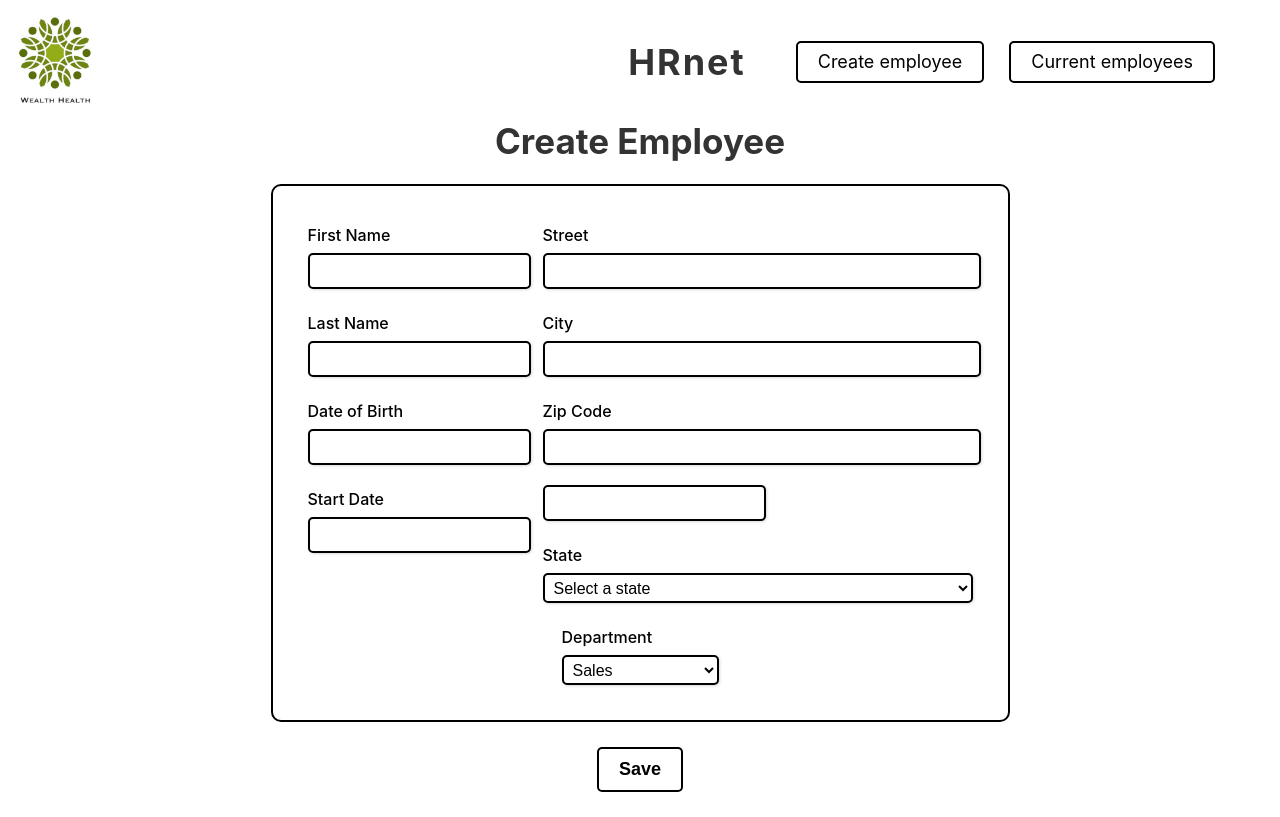
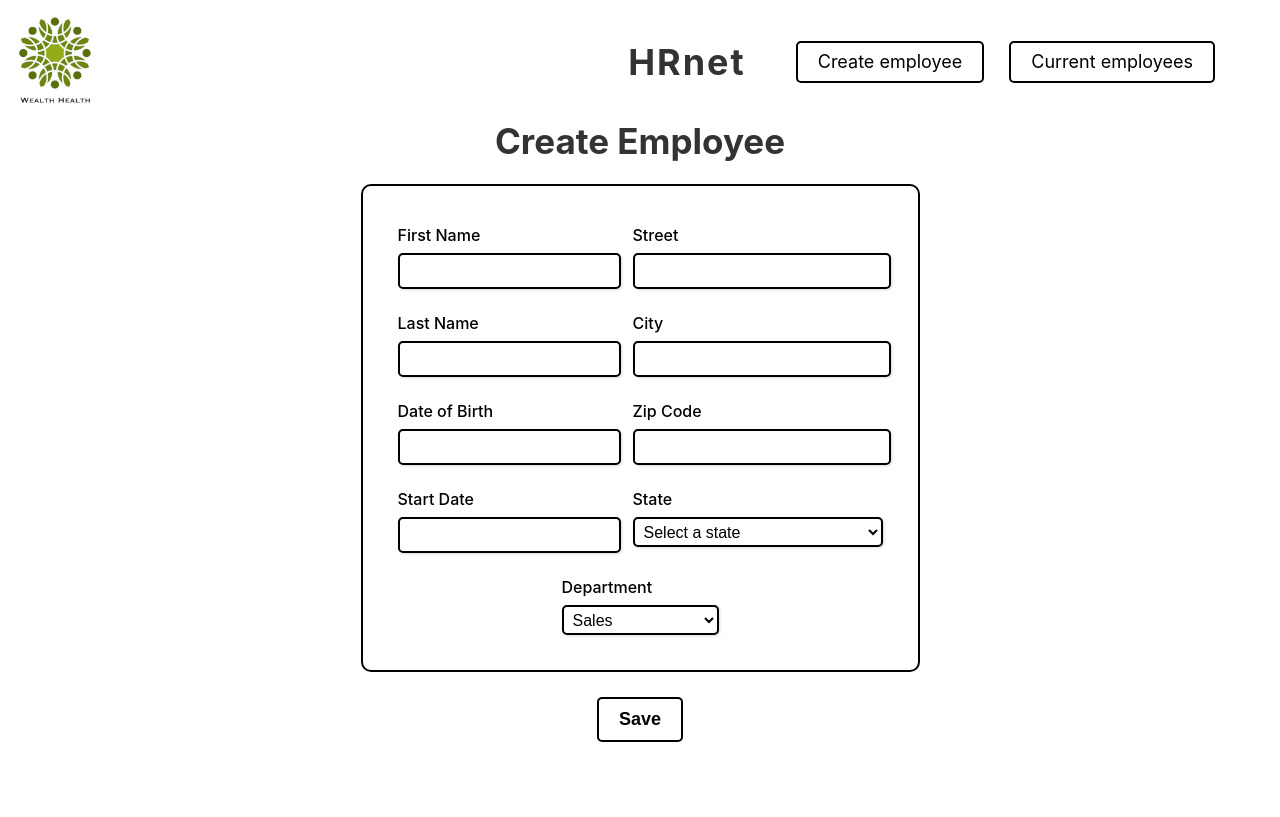
Before and after one commit to julien382/JulienHermain_P14_23-03-2023, a React (Create React App) app: page / in a window 1280 px wide. Built offline with nearby package versions, Linux system fonts and the light colour scheme.

Commit message:
add calendor dateBirth and startDate ok

```diff
--- a/src/pages/CreateEmployee/CreateEmployee.jsx
+++ b/src/pages/CreateEmployee/CreateEmployee.jsx
@@ -2,6 +2,7 @@ import './CreateEmployee.css'
 import { useState } from 'react';
 import { states } from '../../data/states.js';
 import DatePicker from "react-datepicker";
+import { format } from 'date-fns';
 import "react-datepicker/dist/react-datepicker.css";
 
 const CreateEmployee = () => {
@@ -13,28 +14,46 @@ const CreateEmployee = () => {
     const handleStateChange = (event) => {
       setSelectedState(event.target.value);
     };
-    //calendar
+    //calendar birthDate
+    const [selectedBirthDate, setSelectedBirthDate] = useState(null);
+    const [formattedBirthDate, setFormattedBirthDate] = useState('');
+
+    const handleBirthDateSelect = (date) => {
+        setSelectedBirthDate(date); // Met à jour l'état avec la date sélectionnée
+        const formatted = format(date, 'MM/dd/yyyy'); // formate la date dans le bon format
+        setFormattedBirthDate(formatted);
+    };
+    //calendar startDate
     const [selectedDate, setSelectedDate] = useState(null);
+    const [formattedDate, setFormattedDate] = useState('');
+
+    const handleDateSelect = (date) => {
+        setSelectedDate(date); // Met à jour l'état avec la date sélectionnée
+        const formatted = format(date, 'MM/dd/yyyy'); // formate la date dans le bon format
+        setFormattedDate(formatted);
+    };
 
     // récupére les datas du formulaire
     const saveEmployee = () => {
         const firstName = document.getElementById('first-name');
         const lastName = document.getElementById('last-name');
-        const dateOfBirth = document.getElementById('date-of-birth');
-        const startDate = document.getElementById('start-date');
+        const dateOfBirth = formattedBirthDate;
+        const startDate = formattedDate;
         const department = document.getElementById('department');
         const street = document.getElementById('street');
         const city = document.getElementById('city');
         const state = document.getElementById('state');
         const zipCode = document.getElementById('zip-code');
+        console.log(dateOfBirth);
+        console.log(startDate);
 
         // mets les datas dans un tableau d'objets
         const employees = JSON.parse(localStorage.getItem('employees')) || [];
         const employee = {
             firstName: firstName.value,
             lastName: lastName.value,
-            dateOfBirth: dateOfBirth.value,
-            startDate: startDate.value,
+            dateOfBirth: dateOfBirth,
+            startDate: startDate,
             department: department.value,
             street: street.value,
             city: city.value,
@@ -79,10 +98,24 @@ const CreateEmployee = () => {
                             <input type="text" id="last-name" />
 
                             <label htmlFor="date-of-birth">Date of Birth</label>
-                            <input id="date-of-birth" type="text" />
+                            <DatePicker
+                                selected={selectedBirthDate}
+                                onChange={handleBirthDateSelect}
+                                showYearDropdown
+                                scrollableYearDropdown
+                                showMonthDropdown
+                                dateFormat="MM/dd/yyyy"
+                            />
 
                             <label htmlFor="start-date">Start Date</label>
-                            <input id="start-date" type="text" />
+                            <DatePicker
+                                selected={selectedDate}
+                                onChange={handleDateSelect}
+                                showYearDropdown
+                                scrollableYearDropdown
+                                showMonthDropdown
+                                dateFormat="MM/dd/yyyy"
+                            />
                         </div>
                         <div className='partAddress'>
                             <label htmlFor="street">Street</label>
@@ -94,14 +127,6 @@ const CreateEmployee = () => {
                             <label htmlFor="zip-code">Zip Code</label>
                             <input id="zip-code" type="number" />
 
-                            <DatePicker
-                                selected={selectedDate}
-                                onChange={(date) => setSelectedDate(date)}
-                                showYearDropdown
-                                scrollableYearDropdown
-                                showMonthDropdown
-                                dateFormat="dd/MM/yyyy"
-                            />
 
 
                             <label htmlFor="state">State</label>
```
